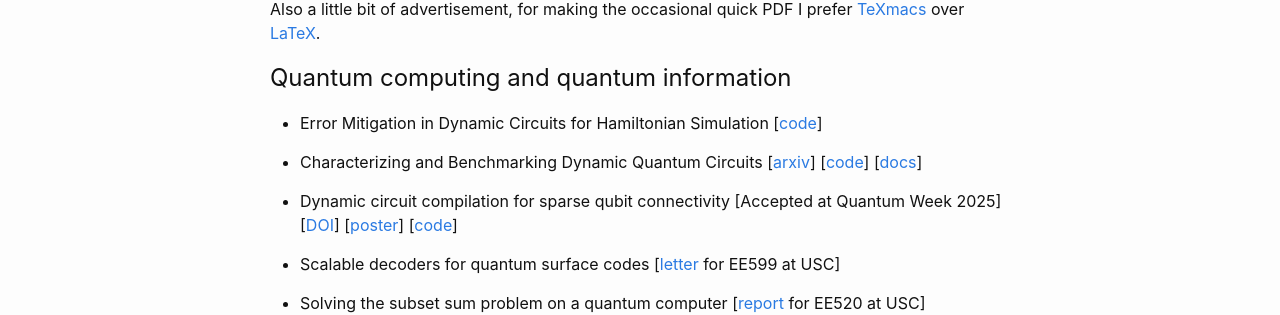
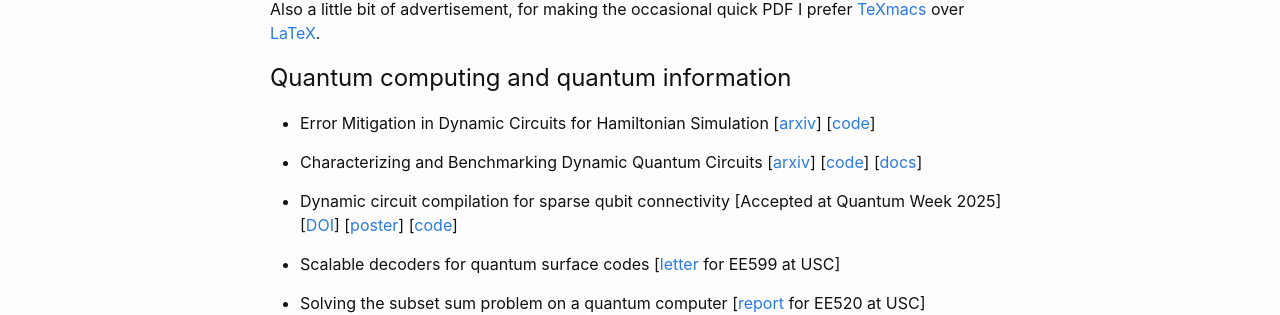
Before and after one commit to sumeetshirgure/sumeetshirgure.github.io, a Jekyll site: the page built from docs/0_writing_samples.markdown, in a window 1280 px wide. Shown: the part 208-523 px from the top of the page. Built offline with Jekyll 4.4.1, drawn with Linux system fonts in a browser that asks for light colours.

Commit message:
Add link to arxiv for dynemsim

```diff
--- a/docs/0_writing_samples.markdown
+++ b/docs/0_writing_samples.markdown
@@ -11,6 +11,7 @@ Also a little bit of advertisement, for making the occasional quick PDF I prefer
 
 # Quantum computing and quantum information {#qcqi}
 - Error Mitigation in Dynamic Circuits for Hamiltonian Simulation
+[[arxiv](https://arxiv.org/abs/2605.05256)]
 [[code](https://github.com/sumeetshirgure/dynemsim)]
 
 
```
